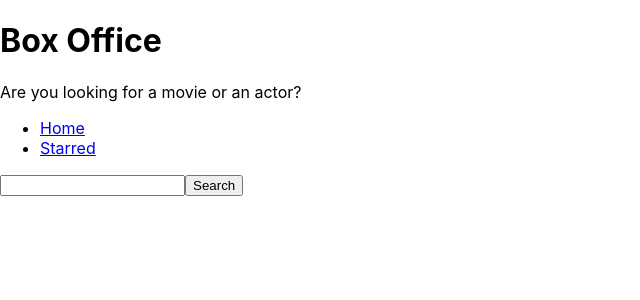
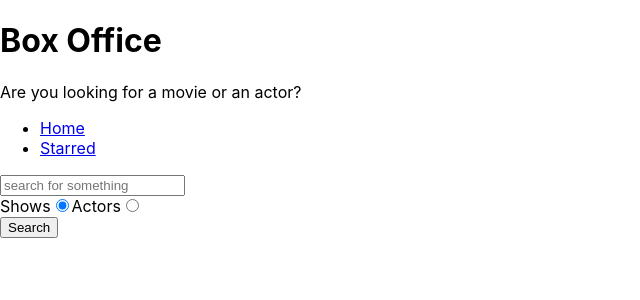
Before and after one commit to piyushsoni925242/Box-office, a React (Create React App) app: page / in a window 1280 px wide. Shown: the top 300 px of the page, without its empty margins (0-640 px from the left). Built offline with nearby package versions, Linux system fonts and the light colour scheme.

Commit message:
added search option

```diff
--- a/src/pages/Home.js
+++ b/src/pages/Home.js
@@ -8,9 +8,12 @@
     setInput(ev.target.value);
   };
   const [results, setResults] = useState(null);
+  const [searchOption, setSearchOption] = useState('shows');
+
+  const isShowsSearch = searchOption === 'shows';
 
   const onSearch = () => {
-    apiGet(`/search/shows?q=${input}`).then(result => {
+    apiGet(`/search/${searchOption}?q=${input}`).then(result => {
       setResults(result);
     });
   };
@@ -19,18 +22,19 @@
       onSearch();
     }
   };
+  const onRadioChange = ev => {
+    setSearchOption(ev.target.value);
+  };
   const renderResutls = () => {
     if (results && results.length === 0) {
       return <div>No Results</div>;
     }
     if (results && results.length > 0) {
-      return (
-        <div>
-          {results.map(item => (
-            <div key={item.show.id}>{item.show.name}</div>
-          ))}
-        </div>
-      );
+      return results[0].show
+        ? results.map(item => <div key={item.show.id}>{item.show.name}</div>)
+        : results.map(item => (
+            <div key={item.person.id}>{item.person.name}</div>
+          ));
     }
     return null;
   };
@@ -38,11 +42,34 @@
   return (
     <MainPageLayout>
       <input
+        placeholder="search for something"
         type="text"
         onChange={onInputChange}
         onKeyDown={onKeyDown}
         value={input}
       />
+      <div>
+        <label htmlFor="shows_search">
+          Shows
+          <input
+            id="shows_search"
+            type="radio"
+            value="shows"
+            checked={isShowsSearch}
+            onChange={onRadioChange}
+          />
+        </label>
+        <label htmlFor="actors_search">
+          Actors
+          <input
+            id="actors_search"
+            type="radio"
+            value="people"
+            checked={!isShowsSearch}
+            onChange={onRadioChange}
+          />
+        </label>
+      </div>
       <button type="button" onClick={onSearch}>
         Search
       </button>
```
